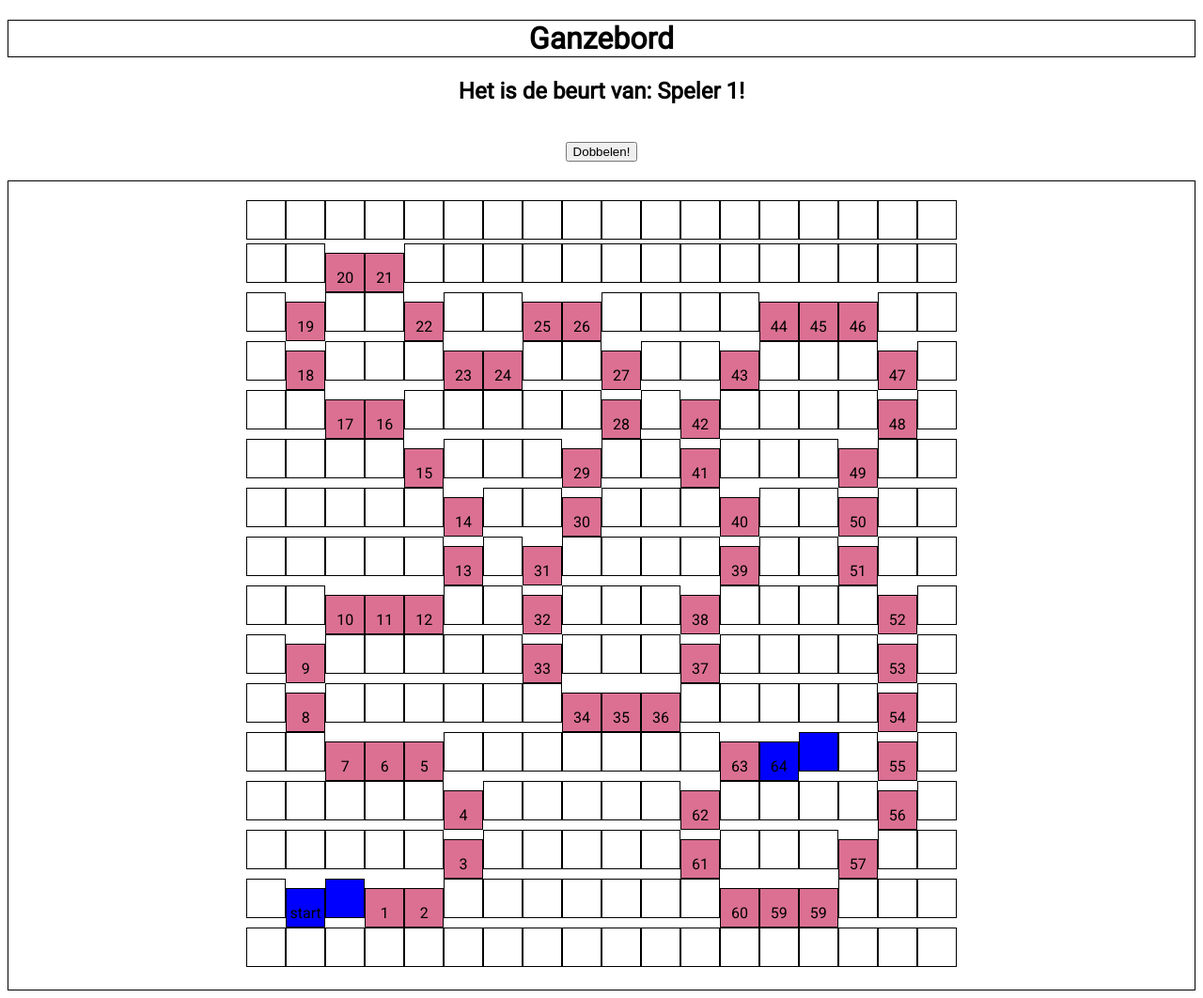
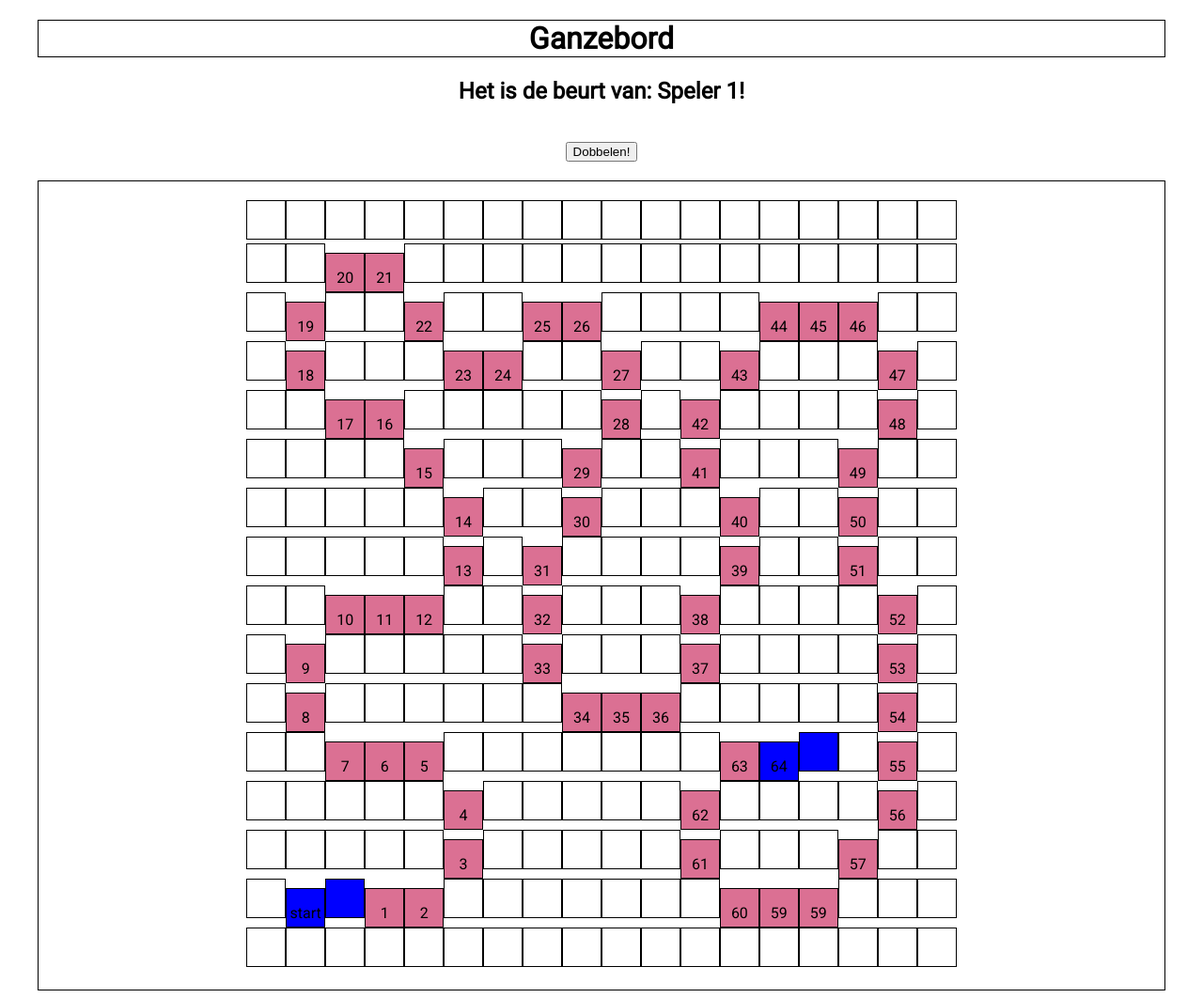
Before and after one commit to maurebi/WebProEindproject, a PHP site: page / in a window 1280 px wide. Shown: the whole page at 94% size. Run offline with PHP 8.4, Linux system fonts and the light colour scheme.

Commit message:
Minor changes

```diff
--- a/css/styles.css
+++ b/css/styles.css
@@ -1,6 +1,9 @@
 .container{
     font-family: 'Roboto', sans-serif;
     text-align: center;
+    max-width: 95%;
+    margin-left: auto;
+    margin-right: auto;
 }
 
 .box {
@@ -39,6 +42,6 @@ button{
     margin: 20px;
 }
 
-@media (min-width: 767.99px) {
+@media (max-width: 767.98px) {
 
 }
```
